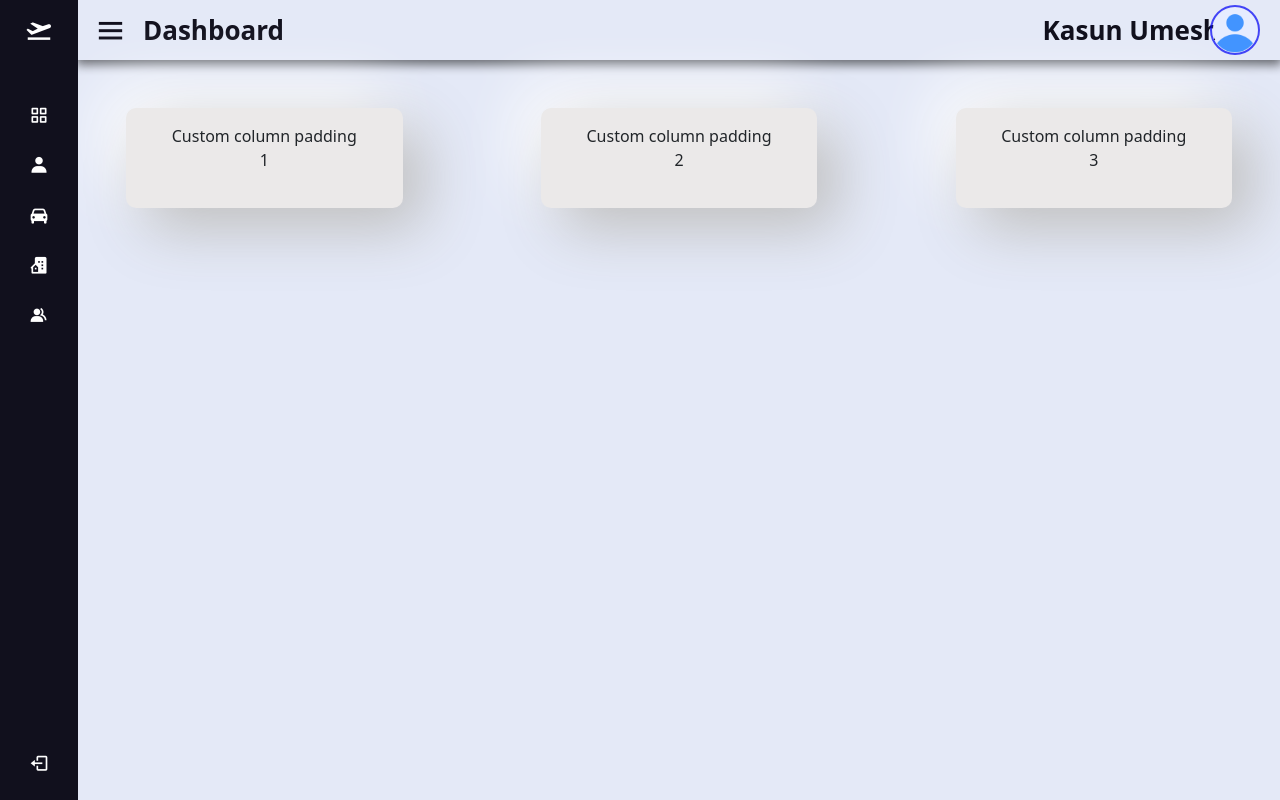
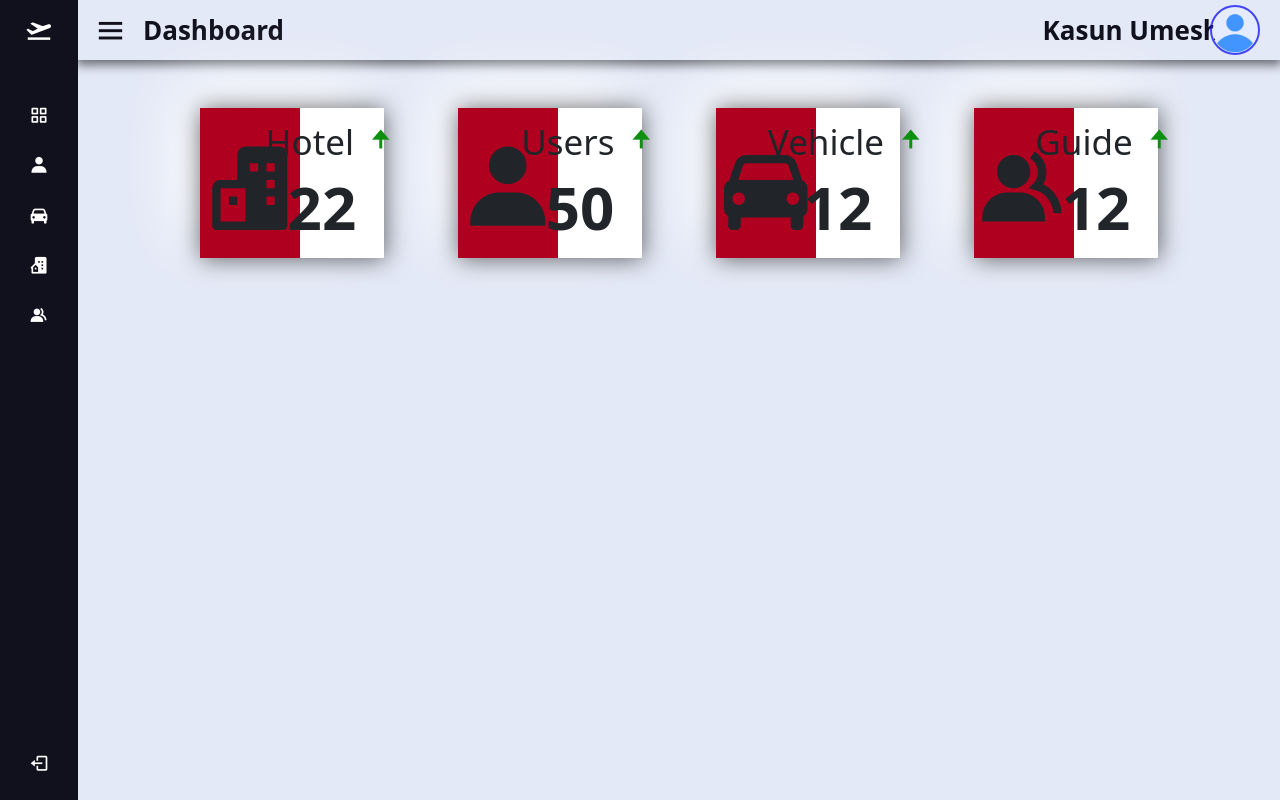
Before and after one commit to KasunUmesh/Travel_Planning_System-Admin_FrontEnd, a plain HTML site: page pages/adminDashboard.html in a window 1280 px wide. Drawn offline with nearby package versions, Linux system fonts and the light colour scheme.

Commit message:
dashboard update

```diff
--- a/assets/css/adminstyle.css
+++ b/assets/css/adminstyle.css
@@ -241,11 +241,38 @@
 }
 
 
-.homeDash .dashTextBox {
-  height: 100px;
-  border-radius: 10px;
- background: #ebe9e9;
- box-shadow: 20px 20px 60px #bebebe, -20px -20px 60px #ffffff;
+.dashTextBox {
+  height: 150px;
+  border-radius: 1px;
+ background: #fff;
+ box-shadow: 1px 1px 25px #0000009c, -20px -20px 60px #ffffff;
+}
+
+.iconBox {
+  background: #B00020;
+  height: 150px;
+  width: 100px;
+}
+
+.iconBox i {
+  font-size: 100px;
+  top: 30px;
+  position: relative;
+}
+
+.dashTextBox h1 {
+  font-size: 35px;
+  bottom: 160px;
+  position: relative;
+  left: 40px;
+}
+
+.dashTextBox p {
+  font-size: 60px;
+  font-weight: 700;
+  position: relative;
+  bottom: 185px;
+  left: 30px;
 }
 
 
--- a/pages/adminDashboard.html
+++ b/pages/adminDashboard.html
@@ -99,17 +99,52 @@
           <img src="../assets/images/user.png" alt="Admin Profile" />
         </div>
 
-        <div class="homeDash m-5">
-          <div class="container px-4 text-center">
-            <div class="row gx-5 justify-content-between">
-              <div class="col-3 dashTextBox">
-                <div class="p-3">Custom column padding 1</div>
+        <div class="container-fluid homeDash">
+          <div class="row justify-content-center"></div>
+        </div>
+
+        <div class="homeDash container-fluid">
+          <div class="text-center p-lg-5">
+            <div class="row justify-content-evenly">
+              <div class="col-2 dashTextBox p-0">
+                <div class="">
+                  <div class="iconBox"><i class="bx bxs-buildings"></i></div>
+                  <h1>
+                    Hotel
+                    <i class="bx bxs-up-arrow-alt" style="color: #0d9010"></i>
+                  </h1>
+                  <p>22</p>
+                </div>
               </div>
-              <div class="col-3 dashTextBox">
-                <div class="p-3">Custom column padding 2</div>
+              <div class="col-2 dashTextBox p-0">
+                <div class="">
+                  <div class="iconBox"><i class="bx bxs-user"></i></div>
+                  <h1>
+                    Users
+                    <i class="bx bxs-up-arrow-alt" style="color: #0d9010"></i>
+                  </h1>
+                  <p>50</p>
+                </div>
               </div>
-              <div class="col-3 dashTextBox">
-                <div class="p-3">Custom column padding 3</div>
+              <div class="col-2 dashTextBox p-0">
+                <div class="">
+                  <div class="iconBox"><i class="bx bxs-car"></i></div>
+                  <h1>
+                    Vehicle
+                    <i class="bx bxs-up-arrow-alt" style="color: #0d9010"></i>
+                  </h1>
+                  <p>12</p>
+                </div>
+              </div>
+              <div class="col-2 dashTextBox p-0">
+                <div class="">
+                  <div class="iconBox"><i class="bx bxs-group"></i></div>
+                  <h1>
+                    Guide
+                    <i class="bx bxs-up-arrow-alt" style="color: #0d9010"></i>
+                  </h1>
+                  <p>12</p>
+                </div>
               </div>
             </div>
           </div>
```
